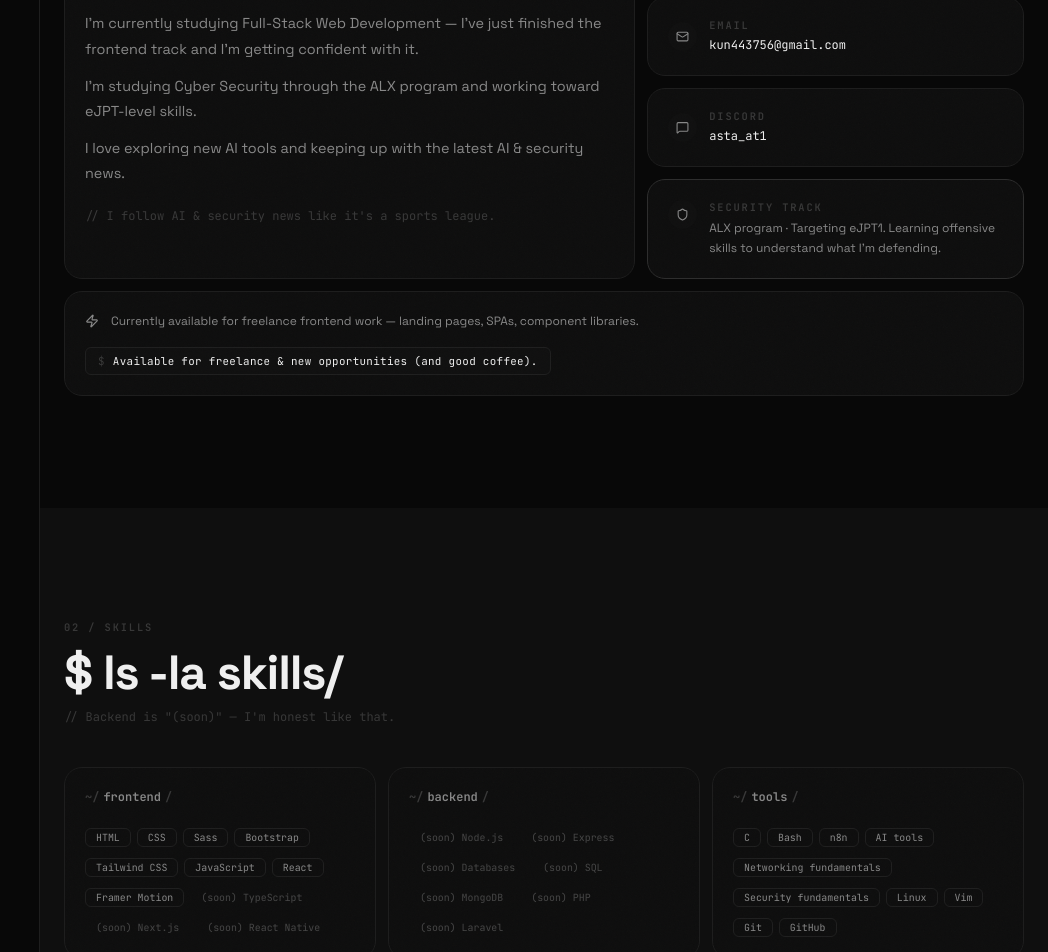
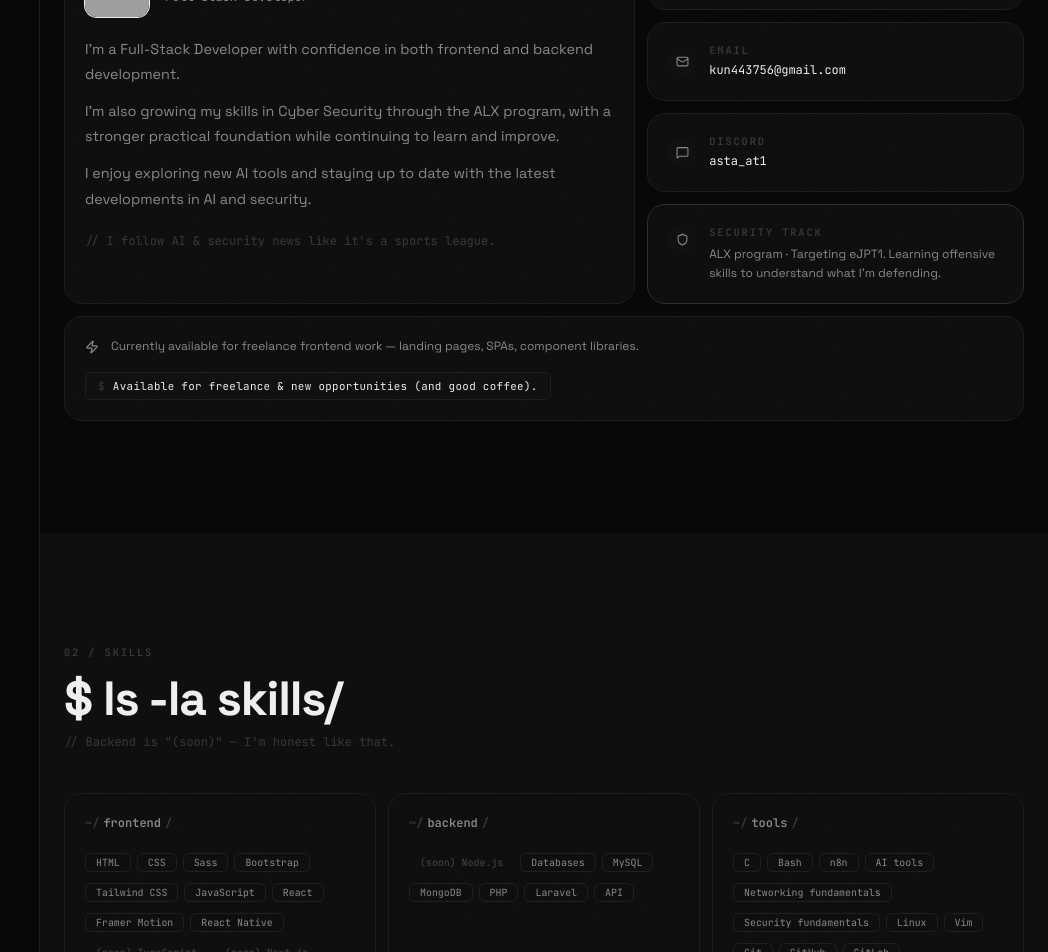
Before and after one commit to AstaAT1/My-Portfolio, a React (Vite) app: page / in a window 1280 px wide. Shown: the part 1540-2492 px from the top of the page, without its empty margins (232-1280 px from the left). Built offline with nearby package versions, Linux system fonts and the light colour scheme; no server answers; grey boxes are pictures that could not be loaded.

Commit message:
add some tools

```diff
--- a/src/data/portfolio.js
+++ b/src/data/portfolio.js
@@ -7,12 +7,12 @@ export const portfolio = {
 
   profile: {
     name: "Mohamed Mobariki",
-        role: "Frontend Developer",
+    role: "Full-stack Developer",
     location: "Morocco",
     bio: [
-            "I'm currently studying Full-Stack Web Development — I've just finished the frontend track and I'm getting confident with it.",
-           "I'm studying Cyber Security through the ALX program and working toward eJPT-level skills.",
-            "I love exploring new AI tools and keeping up with the latest AI & security news.",
+      "I'm a Full-Stack Developer with confidence in both frontend and backend development.",
+      "I'm also growing my skills in Cyber Security through the ALX program, with a stronger practical foundation while continuing to learn and improve.",
+      "I enjoy exploring new AI tools and staying up to date with the latest developments in AI and security.",
     ],
     // Chaos mode version swap
     bioChaos: [
@@ -39,9 +39,9 @@ export const portfolio = {
 
   // ── Skills (object form) ────────────────────────────────────────
   skills: {
-        Frontend: ["HTML", "CSS", "Sass", "Bootstrap", "Tailwind CSS", "JavaScript", "React", "Framer Motion" , "(soon) TypeScript" , "(soon) Next.js" , "(soon) React Native"],
-        Backend: ["(soon) Node.js", "(soon) Express", "(soon) Databases", "(soon) SQL", "(soon) MongoDB", "(soon) PHP", "(soon) Laravel"],
-        Tools: ["C", "Bash", "n8n", "AI tools", "Networking fundamentals" , "Security fundamentals " , "Linux" , "Vim" , "Git" , "GitHub"],
+    Frontend: ["HTML", "CSS", "Sass", "Bootstrap", "Tailwind CSS", "JavaScript", "React", "Framer Motion", "React Native", "(soon) TypeScript", "(soon) Next.js"],
+    Backend: ["(soon) Node.js", "Databases", "MySQL", "MongoDB", "PHP", "Laravel", "API"],
+    Tools: ["C", "Bash", "n8n", "AI tools", "Networking fundamentals", "Security fundamentals ", "Linux", "Vim", "Git", "GitHub", "GitLab"],
   },
 
   // ── Projects ────────────────────────────────────────────────────
@@ -75,7 +75,7 @@ projects: [
       description:
         "A modern fashion store front-end with product browsing and a clean shopping experience. Built with React + Tailwind + TypeScript, with a focus on reusable components, responsive layout, and a scalable UI foundation.",
       image: images.fashe,
-    stack: ["React", "Tailwind" , "JavaScript"],
+      stack: ["React", "Tailwind", "JavaScript"],
       links: { github: "https://github.com/AstaAT1/Fashe", live: "https://fashe-store.netlify.app/" },
       funFact: "Designed to be extended with stock management, filtering, and checkout flows.",
     },
@@ -84,7 +84,7 @@ projects: [
       description:
         "An interactive football quiz + draft game where every round mixes timed trivia, player choices, and squad strategy. Build your best 4-3-3 formation, handle changement rounds and card penalties, then discover hidden player ratings in a cinematic final showdown.",
       image: images.BestFootballFormatiom,
-  stack: ["React", "Tailwind", "Framer Motion"],
+      stack: ["React", "Tailwind", "Framer Motion", "API"],
       links: {
         github: "https://github.com/AstaAT1/Best-football-formation",
         live: "https://bestfootballformation.vercel.app/",
@@ -101,7 +101,7 @@ projects: [
       company: "Remote",
       dates: "2026 — Present",
       bullets: [
-                "Available for freelance frontend work and landing pages.",
+        "Available for freelance Full-Stack work and landing pages.",
         "Focused on clean UI, responsive layouts, and smooth animations.",
         "Always learning and improving code quality.",
       ],
```
Lines whose indentation alone changed are shown as unchanged.
